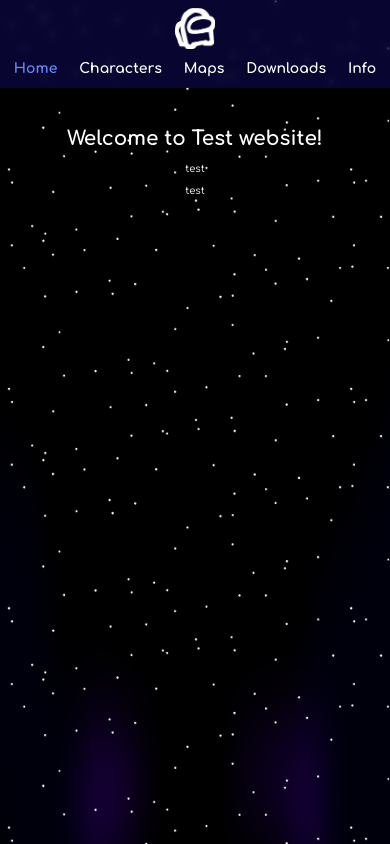
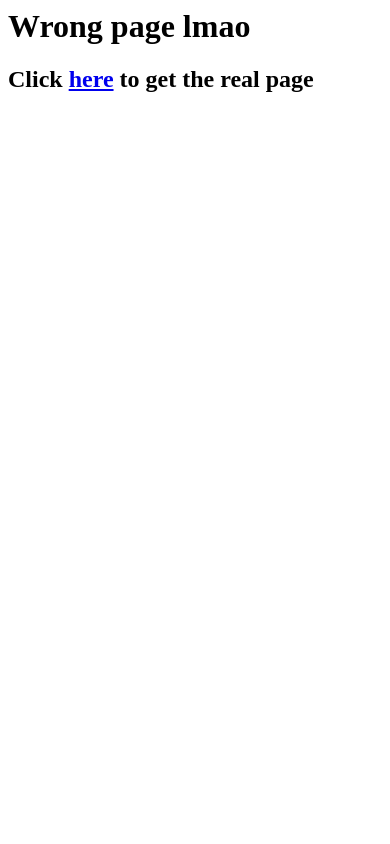
Before and after one commit to GreatCrewmate/GreatCrewmate.github.io, a plain HTML site: page index.html in a window 390 px wide. Drawn offline with Linux system fonts and the light colour scheme.

Commit message:
fixed ig

```diff
--- a/index.html
+++ b/index.html
@@ -1,223 +1,6 @@
 <html>
-    <head>
-        <link href="https://fonts.googleapis.com/css2?family=Comfortaa:wght@300..700&display=swap" rel="stylesheet">
-        <link rel="stylesheet" href="./index.css">
-        <title>Test website</title>
-        <style>
-            :root {
-                position: relative;
-                background: url('ui/bg.png') fixed center no-repeat;
-                background-size: 100% 100%, cover;
-                background-color: #0b032c;
-            }
-
-            html {
-                font-size: 26px;
-            }
-
-            @-webkit-keyframes starsFront {
-                100% {
-                    background-position-x: right, left;
-                }
-            }
-
-            body {
-                height: 100%;
-                background: fixed left repeat;
-                background-image: url('ui/stars.png');
-                margin: 0;
-                background-size: 100%;
-                -webkit-animation: starsFront 120s infinite linear;
-            }
-
-            #top {
-                background-color: #140f716d;
-                backdrop-filter: blur(10px);
-            }
-
-            #top * {
-                display: flex;
-                justify-content: space-evenly;
-                position: sticky;
-            }
-
-            #top li > a {
-                padding: 8px;
-                border-radius: 8px;
-            }
-
-            #top li > a:hover {
-                background-color: #1236B7;
-                color: #dbeaff;
-            }
-
-            #top li > a.selected {
-                color: #6889ff;
-            }
-
-            #top li > a.selected:hover {
-                background-color: #1236B7;
-                color: #dbeaff;
-            }
-
-            #top > .logo {
-                position: inherit;
-                padding-top: 8px;
-            }
-
-            .logo > img {
-                width: 65px;
-                height: auto;
-                object-fit: contain;
-            }
-
-            #text {
-                display: flex;
-                flex-direction: column;
-                align-items: center;
-                justify-content: center;
-                text-align: center;
-                padding: 2.5rem;
-            }
-
-            h1 {
-                color: #fff;
-                font-family: "Comfortaa", sans-serif;
-            }
-
-            #text a {
-                color: #fff;
-                font-family: "Comfortaa", sans-serif;
-            }
-
-            /* a {
-                cursor: url('ui/cursor/static.png') 17 12, auto;
-            } */
-
-            #top li > a {
-                margin-top: 4px;
-                margin-bottom: 4px;
-                color: #fff;
-                font-family: "Comfortaa", sans-serif;
-                font-weight: bold;
-                font-size: 26px;
-                text-decoration: none;
-            }
-
-            @media (max-width: 1050px) {
-                html {
-                    font-size: 24px;
-                }
-
-                #top {
-                    backdrop-filter: blur(8px);
-                }
-            }
-
-            @media (max-width: 1000px) {
-                html {
-                    font-size: 22px;
-                }
-
-                #top {
-                    backdrop-filter: blur(7px);
-                }
-            }
-
-            @media (max-width: 850px) {
-                html {
-                    font-size: 20px;
-                }
-
-                #top li > a {
-                    font-size: 22px;
-                }
-
-                .logo > img {
-                    width: 55px;
-                }
-
-                #top {
-                    backdrop-filter: blur(6px);
-                }
-            }
-
-            @media (max-width: 800px) {
-                html {
-                    font-size: 22px;
-                }
-
-                #top li > a {
-                    font-size: 18px;
-                }
-
-                .logo > img {
-                    width: 50px;
-                }
-
-                #top {
-                    backdrop-filter: blur(5px);
-                }
-            }
-
-            @media (max-width: 650px) {
-                html {
-                    font-size: 14px;
-                }
-
-                #top {
-                    backdrop-filter: blur(4px);
-                }
-            }
-
-            @media (max-width: 600px) {
-                html {
-                    font-size: 12px;
-                }
-
-                #top li > a {
-                    font-size: 14px;
-                }
-
-                .logo > img {
-                    width: 40px;
-                }
-            }
-
-            @media (max-width: 490px) {
-                html {
-                    font-size: 10px;
-                }
-            }
-        </style>
-    </head>
     <body>
-        <script>
-            function set_starsBGX(event) {
-                document.body.style.backgroundPositionX = `${(window.innerWidth * 2).toString()}px, -${window.innerWidth.toString()}px`;
-            }
-            addEventListener("resize", (event) => set_starsBGX(event));
-
-            set_starsBGX();
-        </script>
-        <div id="main">
-            <div id="top">
-                <div class="logo">
-                    <img src="ui/logo.png">
-                </div>
-                <li>
-                    <a class="selected" href="./index.html">Home</a>
-                    <a>Characters</a>
-                    <a>Maps</a>
-                    <a class="download-button">Downloads</a>
-                    <a>Info</a>
-                </li>
-            </div>
-            <div id="text">
-                <h1>Welcome to Test website!</h1>
-                <a>test</a><br>
-                <a>test</a>
-            </div>
-        </div>
+        <h1>Wrong page lmao</h1>
+        <h2>Click <a href="./home.html">here</a> to get the real page</h2>
     </body>
 </html>
```
Also changed, not shown: home.html (added, +36 -0 lines), main-stuff.css (renamed from index.css).
